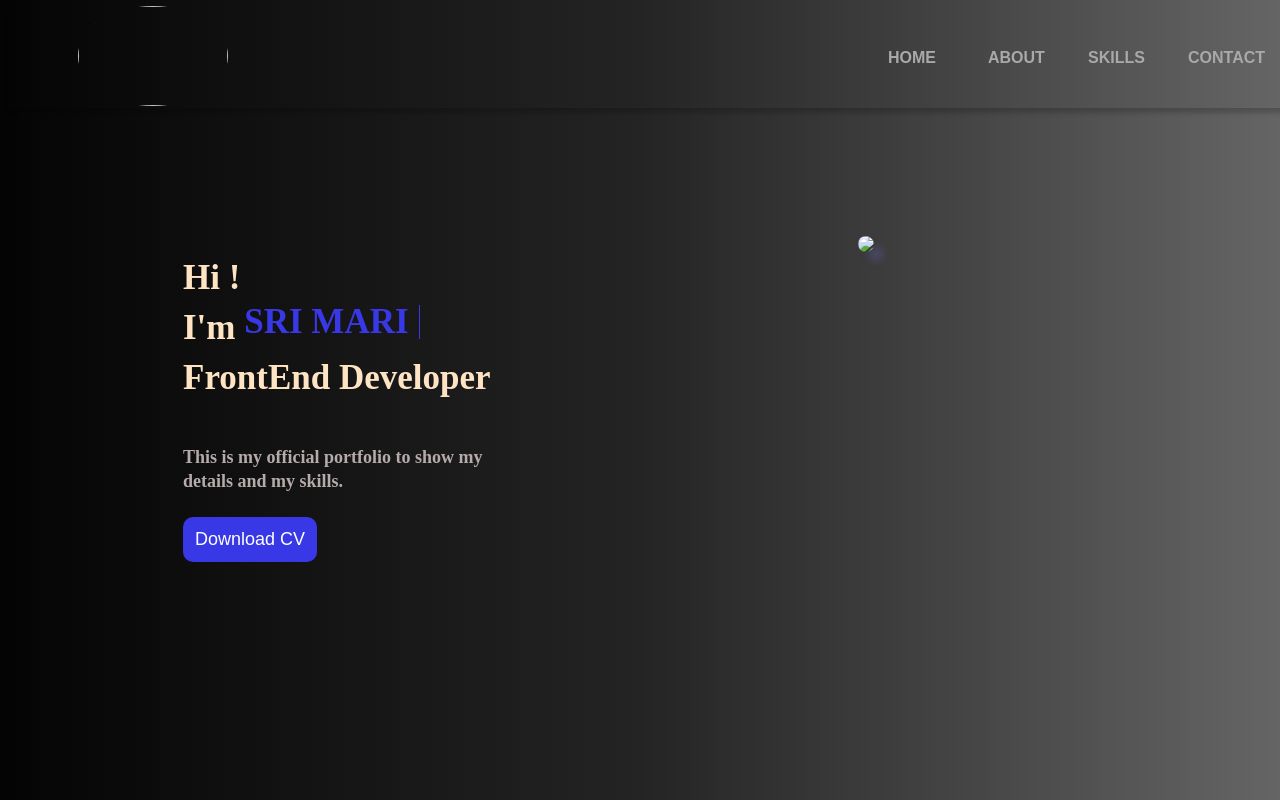
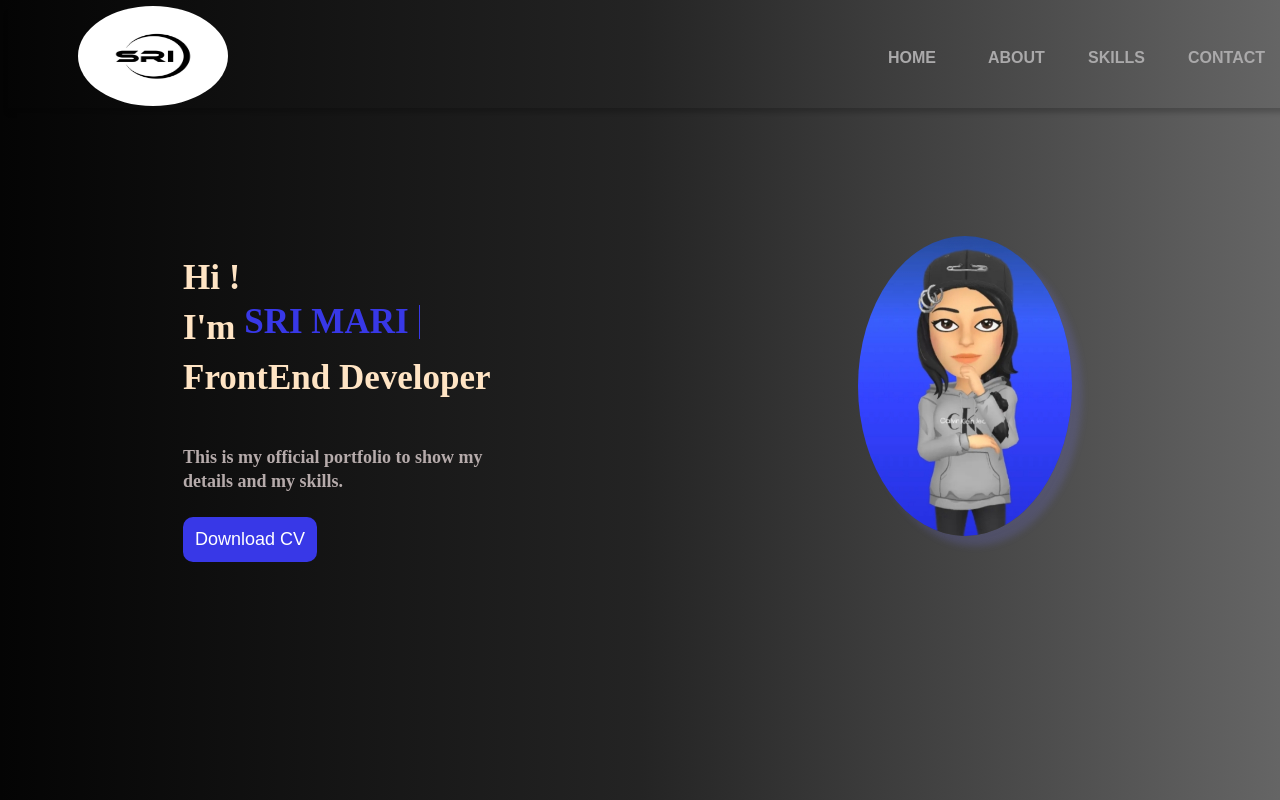
Before and after one commit to srimarik/srimari, a plain HTML site: page index.html in a window 1280 px wide. Shown: the top 800 px of the page. Drawn offline with Linux system fonts and the light colour scheme.

Commit message:
Update index.html

```diff
--- a/index.html
+++ b/index.html
@@ -136,7 +136,7 @@ padding-bottom: 1000px;" class="hero">
     <div style="flex: 1;
     margin-left: 50px;
    ">
-      <img src="img/sri.jpg" class="sri"/></div>
+      <img src="sri.jpg" class="sri"/></div>
     <div class="d1" style="width: 100px;">
       <a style="text-decoration: none" href="nmprog.html"><span class="colo"> HOME </span></a>
      </div>
@@ -159,11 +159,11 @@ padding-bottom: 1000px;" class="hero">
       <div id="h4i">
         <h4 id="i">This is my official portfolio to show my details and my skills.</h4>
       </div>
-    <a href="img/resumesri.png"> <button class="down">Download CV</button></a>
+    <a href="resumesri.png"> <button class="down">Download CV</button></a>
       </div>
       <div style="
        width: 500px;" class="avatar-img">
-        <img src="img/avatar.jpg" class="mari" >
+        <img src="avatar.jpg" class="mari" >
       </div>
   </div>
 
```
